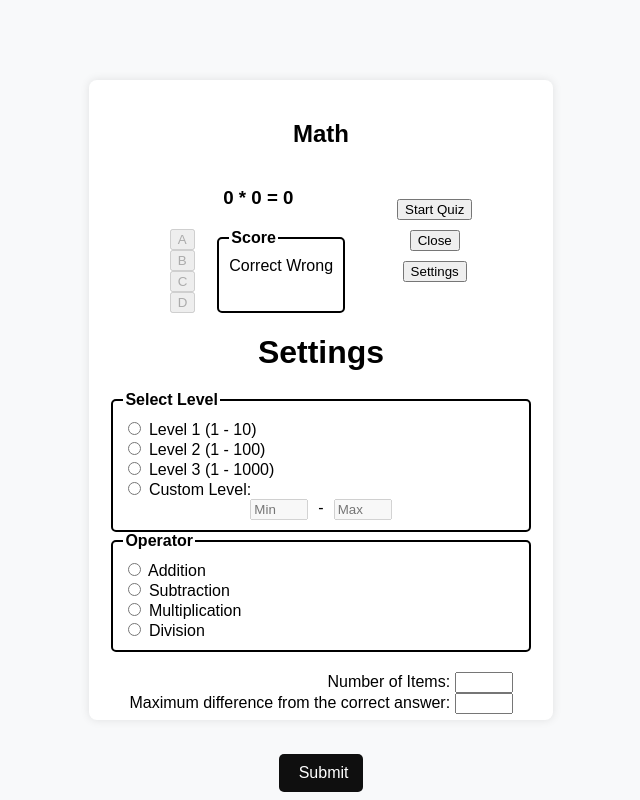
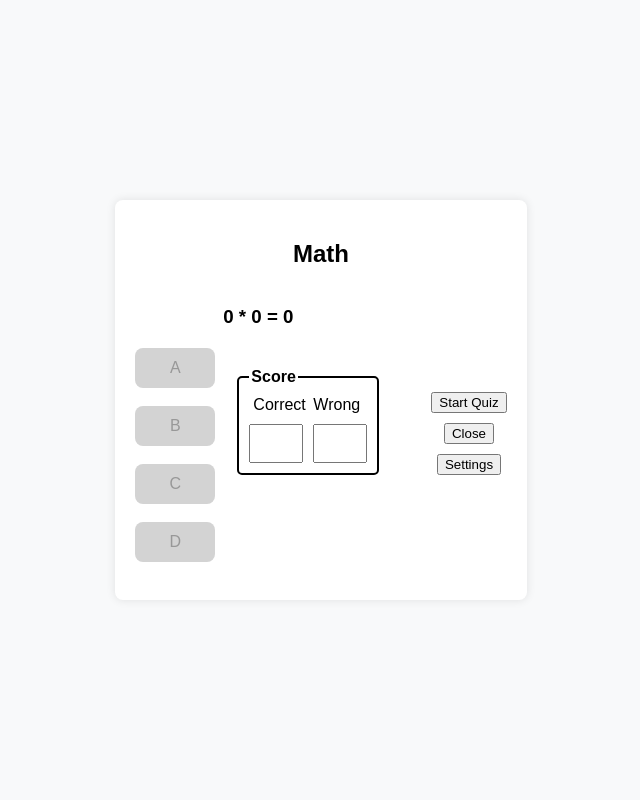
Before and after one commit to Relova-John/IT11-MATH-QUIZ, a PHP site: page / in a window 1280 px wide. Shown: the whole page, without its empty margins (319-959 px from the left). Run offline with PHP 8.4, Linux system fonts and the light colour scheme.

Commit message:
Update index.php
+Added JS for toggling setting page.
+Added text box for storing scores
+Customized buttons on button-panel.
+Scoreboard should now be centered.

```diff
--- a/index.php
+++ b/index.php
@@ -13,6 +13,9 @@
                 background-color: #f8f9fa;
                 margin: 0;
                 font-family: Arial, sans-serif;
+            }
+            button {
+                cursor: pointer;
             }
             .container {
                 background-color: white;
@@ -37,6 +40,47 @@
             .quiz-content {
                 display: flex;
                 gap: 20px;
+                align-items:flex-start;
+            }
+            .button-panel {
+                display: flex;
+                flex-direction: column;
+                gap: 20xp;
+                align-items: center;
+            }
+            .button-panel button {
+                width: 80px;
+                height: 40px;
+                font-size: 16px;
+                background-color: #d3d3d3;
+                border: none;
+                border-radius: 8px;
+            }
+            .button-panel button:hover {
+                background-color: #a3a3a3;
+            }
+            #scoring {
+                display: flex;
+                flex-direction: column;
+                gap: 10px;
+                width: auto;
+                height: auto;
+                margin-top: 20px
+            }
+            .score-row {
+                display: flex;
+                justify-content: center;
+                align-items: center;
+                gap: 10px;
+            }
+            .score-row label {
+                width: 50px;
+                text-align: left;
+            }
+            .score-row input {
+                width: 30px;
+                text-align: center;
+                padding: 10px;
             }
             .button-content {
                 display: flex;
@@ -103,26 +147,32 @@
                         <h3>0 * 0 = 0 </h3>
                     </div>
                     <div class="quiz-content">
-                        <div>
-                            <button disabled>A</button><br>
-                            <button disabled>B</button><br>
-                            <button disabled>C</button><br>
-                            <button disabled>D</button><br>
+                        <div class="button-panel">
+                            <button type="button" onclick="" disabled>A</button><br>
+                            <button type="button" onclick="" disabled>B</button><br>
+                            <button type="button" onclick="" disabled>C</button><br>
+                            <button type="button" onclick="" disabled>D</button><br>
                         </div>
                         <fieldset id="scoring">
                             <legend>Score</legend>
-                            <label>Correct</label>
-                            <label>Wrong</label>
+                            <div class="score-row">
+                                <label for="correctitems">Correct</label>
+                                <label for="wrongitems">Wrong</label>
+                            </div>
+                            <div class="score-row">
+                                <input type="text" id="correctitems" name="correctitems" readonly>
+                                <input type="text" id="wrongitems" name="wrongitems" readonly>
+                            </div>
                         </fieldset>
                     </div>
                 </div>
                 <div class="button-content">
                         <button>Start Quiz</button>
                         <button>Close</button>
-                        <button>Settings</button>
+                        <button type="button" onclick="toggleSettings()">Settings</button>
                 </div>
             </div>
-            <div>
+            <div id="settings-section" style="display:none;">
                 <h1>Settings</h1>
                 <div class="settings-panel">
                     <fieldset id="select-level">
@@ -185,6 +235,14 @@
                 document.getElementById('rangeStart').disabled = !enable;
                 document.getElementById('rangeEnd').disabled = !enable;
             }
+            function toggleSettings() {
+                const settingsSection = document.getElementById('settings-section');
+                if (settingsSection.style.display === "none") {
+                    settingsSection.style.display = "block";
+                } else {
+                    settingsSection.style.display = "none";
+                }
+            }
         </script>
     </body>
 </html>
```
